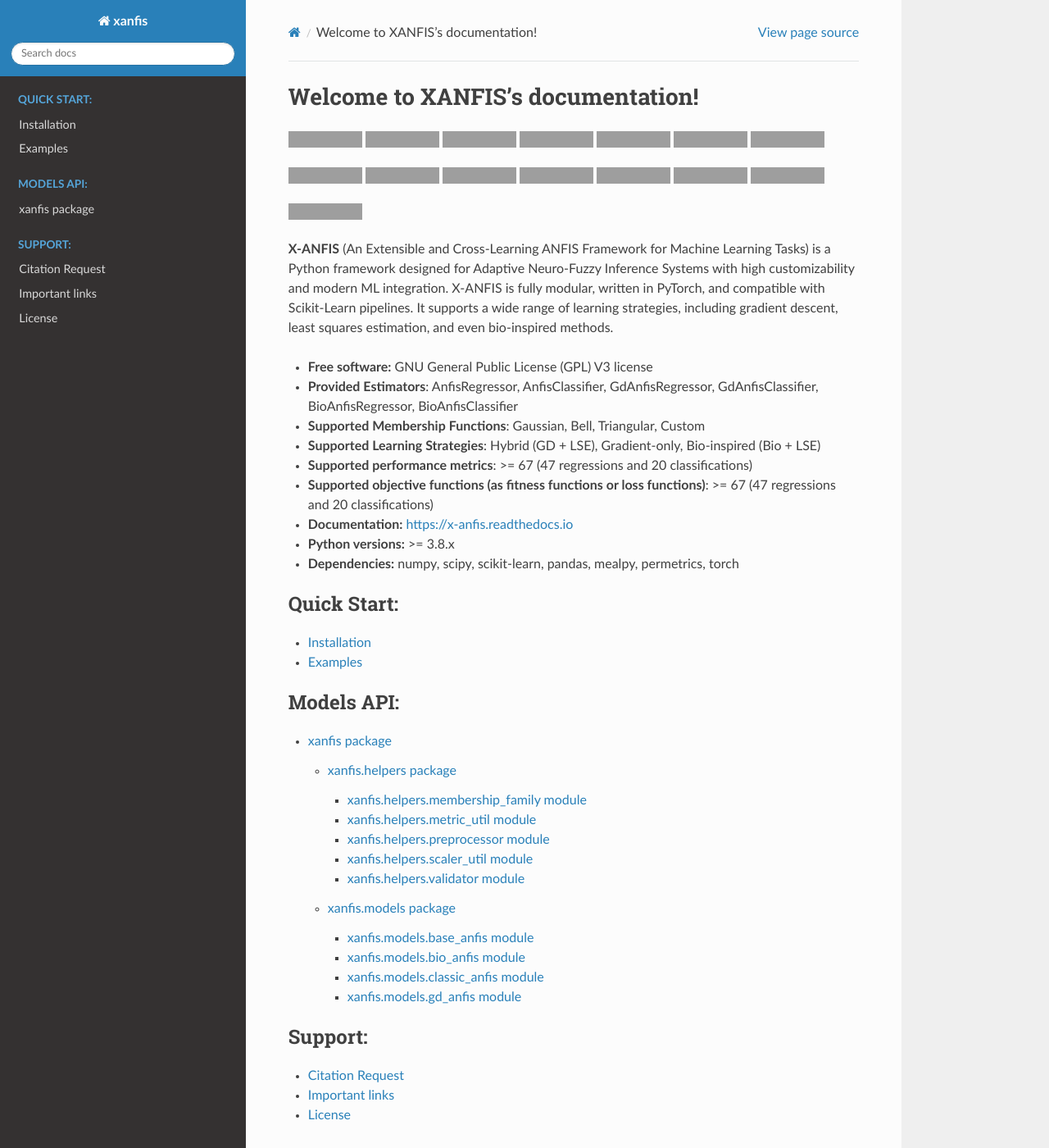
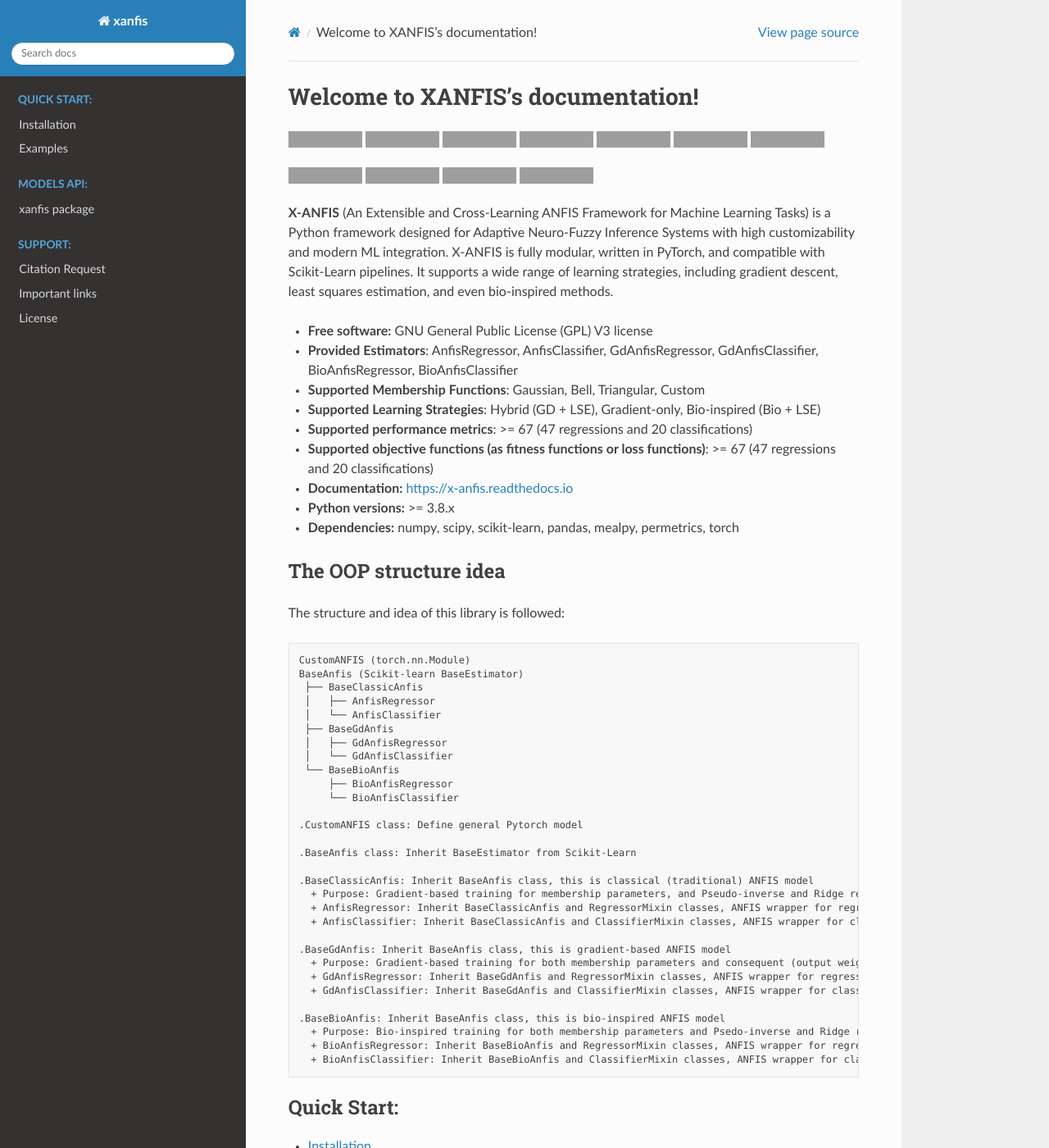
Before and after one commit to thieu1995/BIO-ANFIS, a Sphinx documentation site: the page built from docs/source/index.rst, in a window 1280 px wide and 1400 px high. Shown: the whole window at 82% size. Built offline with Sphinx 7.4.7 and the Read the Docs theme 3.1.0, drawn with Linux system fonts in a browser that asks for light colours; grey boxes are pictures that could not be loaded.

Commit message:
Update docs

```diff
--- a/docs/source/conf.py
+++ b/docs/source/conf.py
@@ -30,7 +30,7 @@
 author = 'Thieu'
 
 # The full version, including alpha/beta/rc tags
-release = '0.1.0'
+release = '1.0.1'
 
 
 # -- General configuration ---------------------------------------------------
--- a/docs/source/index.rst
+++ b/docs/source/index.rst
@@ -6,7 +6,7 @@
 Welcome to XANFIS's documentation!
 ==================================
 
-.. image:: https://img.shields.io/badge/release-1.0.0-yellow.svg
+.. image:: https://img.shields.io/badge/release-1.0.1-yellow.svg
    :target: https://github.com/thieu1995/X-ANFIS/releases
 
 .. image:: https://img.shields.io/pypi/wheel/gensim.svg
@@ -18,9 +18,6 @@
 .. image:: https://img.shields.io/pypi/pyversions/xanfis.svg
    :target: https://www.python.org/
 
-.. image:: https://img.shields.io/pypi/status/xanfis.svg
-   :target: https://img.shields.io/pypi/status/xanfis.svg
-
 .. image:: https://img.shields.io/pypi/dm/xanfis.svg
    :target: https://img.shields.io/pypi/dm/xanfis.svg
 
@@ -30,20 +27,11 @@
 .. image:: https://pepy.tech/badge/xanfis
    :target: https://pepy.tech/project/xanfis
 
-.. image:: https://img.shields.io/github/release-date/thieu1995/X-ANFIS.svg
-   :target: https://img.shields.io/github/release-date/thieu1995/X-ANFIS.svg
-
 .. image:: https://readthedocs.org/projects/xanfis/badge/?version=latest
    :target: https://x-anfis.readthedocs.io/en/latest/?badge=latest
 
 .. image:: https://img.shields.io/badge/Chat-on%20Telegram-blue
    :target: https://t.me/+fRVCJGuGJg1mNDg1
-
-.. image:: https://img.shields.io/github/contributors/thieu1995/X-ANFIS.svg
-   :target: https://img.shields.io/github/contributors/thieu1995/X-ANFIS.svg
-
-.. image:: https://img.shields.io/badge/PR-Welcome-%23FF8300.svg?
-   :target: https://git-scm.com/book/en/v2/GitHub-Contributing-to-a-Project
 
 .. image:: https://img.shields.io/badge/DOI-10.6084%2Fm9.figshare.28802531-blue
    :target: https://doi.org/10.6084/m9.figshare.28802531
@@ -67,6 +55,43 @@
 * **Documentation:** https://x-anfis.readthedocs.io
 * **Python versions:** >= 3.8.x
 * **Dependencies:** numpy, scipy, scikit-learn, pandas, mealpy, permetrics, torch
+
+----------------------
+The OOP structure idea
+----------------------
+
+The structure and idea of this library is followed::
+
+   CustomANFIS (torch.nn.Module)
+   BaseAnfis (Scikit-learn BaseEstimator)
+    ├── BaseClassicAnfis
+    │   ├── AnfisRegressor
+    │   └── AnfisClassifier
+    ├── BaseGdAnfis
+    │   ├── GdAnfisRegressor
+    │   └── GdAnfisClassifier
+    └── BaseBioAnfis
+        ├── BioAnfisRegressor
+        └── BioAnfisClassifier
+
+   .CustomANFIS class: Define general Pytorch model
+
+   .BaseAnfis class: Inherit BaseEstimator from Scikit-Learn
+
+   .BaseClassicAnfis: Inherit BaseAnfis class, this is classical (traditional) ANFIS model
+     + Purpose: Gradient-based training for membership parameters, and Pseudo-inverse and Ridge regresison for consequent (output weights)
+     + AnfisRegressor: Inherit BaseClassicAnfis and RegressorMixin classes, ANFIS wrapper for regression tasks
+     + AnfisClassifier: Inherit BaseClassicAnfis and ClassifierMixin classes, ANFIS wrapper for classification tasks
+
+   .BaseGdAnfis: Inherit BaseAnfis class, this is gradient-based ANFIS model
+     + Purpose: Gradient-based training for both membership parameters and consequent (output weights)
+     + GdAnfisRegressor: Inherit BaseGdAnfis and RegressorMixin classes, ANFIS wrapper for regression tasks
+     + GdAnfisClassifier: Inherit BaseGdAnfis and ClassifierMixin classes, ANFIS wrapper for classification tasks
+
+   .BaseBioAnfis: Inherit BaseAnfis class, this is bio-inspired ANFIS model
+     + Purpose: Bio-inspired training for both membership parameters and Psedo-inverse and Ridge regresison for consequent (output weights)
+     + BioAnfisRegressor: Inherit BaseBioAnfis and RegressorMixin classes, ANFIS wrapper for regression tasks
+     + BioAnfisClassifier: Inherit BaseBioAnfis and ClassifierMixin classes, ANFIS wrapper for classification tasks
 
 
 .. toctree::
```
